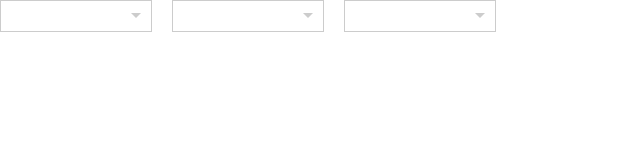
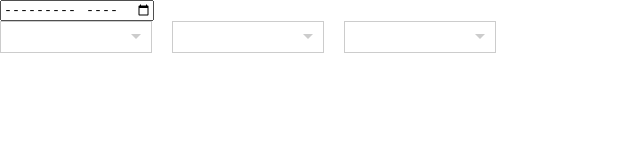
Before and after one commit to superwzx/r-component, a website: page react-dropdown/index.html in a window 1280 px wide. Shown: the whole page, without its empty margins (0-640 px from the left). Drawn offline with Linux system fonts and the light colour scheme.

Commit message:
react-dialog

```diff
--- a/react-dropdown/index.html
+++ b/react-dropdown/index.html
@@ -6,7 +6,15 @@
 	<title>Document</title>
 </head>
 <body>
+	<input id="lala" type="month">
 	<div id="haha"></div>
 	<script src="bundle.js"></script>
+	<script>
+
+		// var dom = document.getElementById('lala');
+		// dom.addEventListener('input', function (e) {
+		// 	console.log(this.selectionStart)
+		// });
+	</script>
 </body>
 </html>
```
Also changed, not shown: react-dialog/index.html (added, +1 -0 lines), 1 other file.
